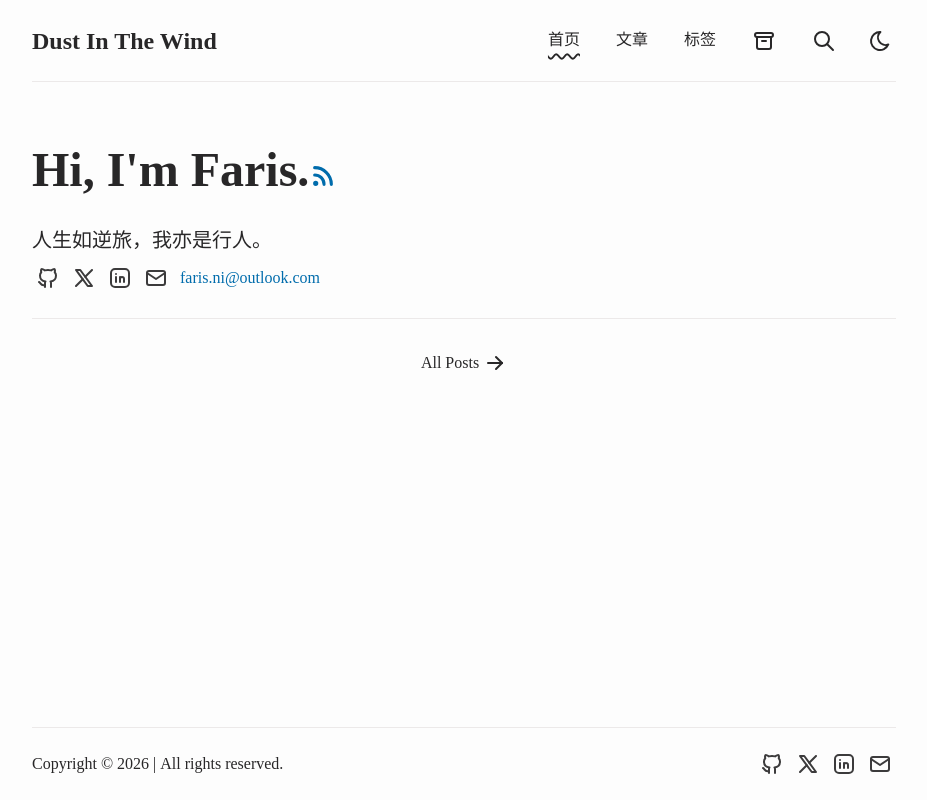
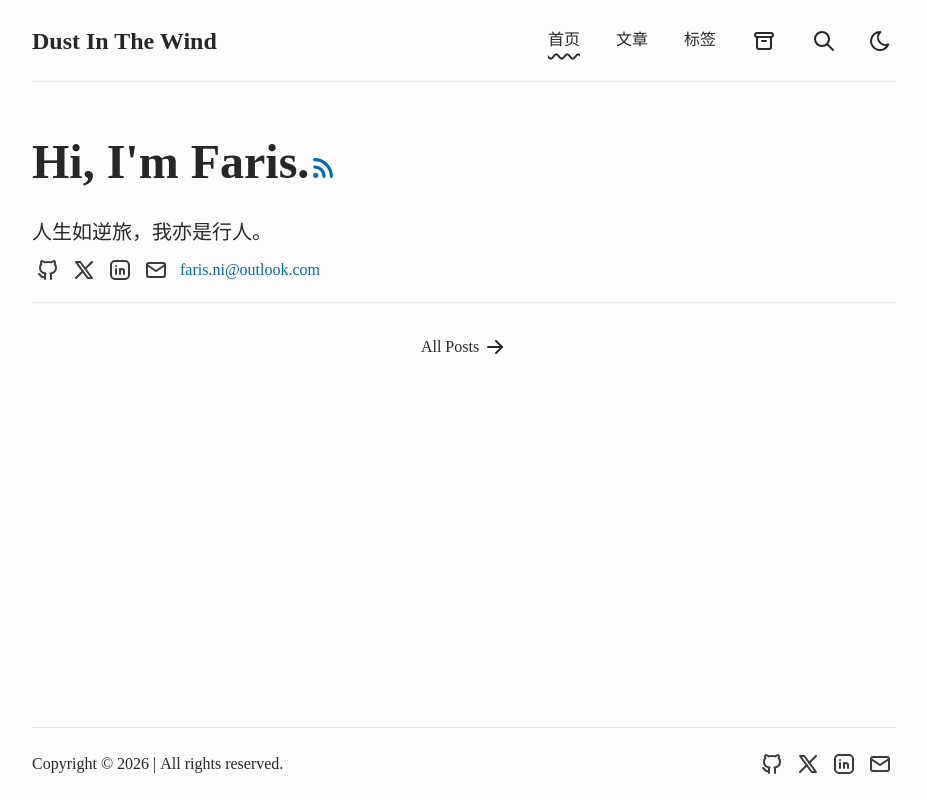
Before and after one commit to farisni/astro-blog, an Astro site: page / in a window 1280 px wide. Shown: the whole page, without its empty margins (176-1103 px from the left). Built offline with nearby package versions, Linux system fonts and the light colour scheme; Astro itself is replaced by a stand-in of ours; a web font is replaced by a local one.

Commit message:
style: Hero 区域减少上下间距

```diff
--- a/src/pages/index.astro
+++ b/src/pages/index.astro
@@ -23,7 +23,7 @@ const recentPosts = sortedPosts.filter(({ data }) => !data.featured);
   <Header />
   <main id="main-content" data-layout="index" class="app-layout">
     <!-- ===== 首页顶部 Hero 区域 ===== -->
-    <section id="hero" class:list={["pt-8 pb-6", "border-b border-border"]}>
+    <section id="hero" class:list={["pt-6 pb-4", "border-b border-border"]}>
       <a href="/about" class="my-4 inline-block text-4xl font-bold sm:my-8 sm:text-5xl hover:text-accent">
         Hi, I'm Faris.
       </a>
```
